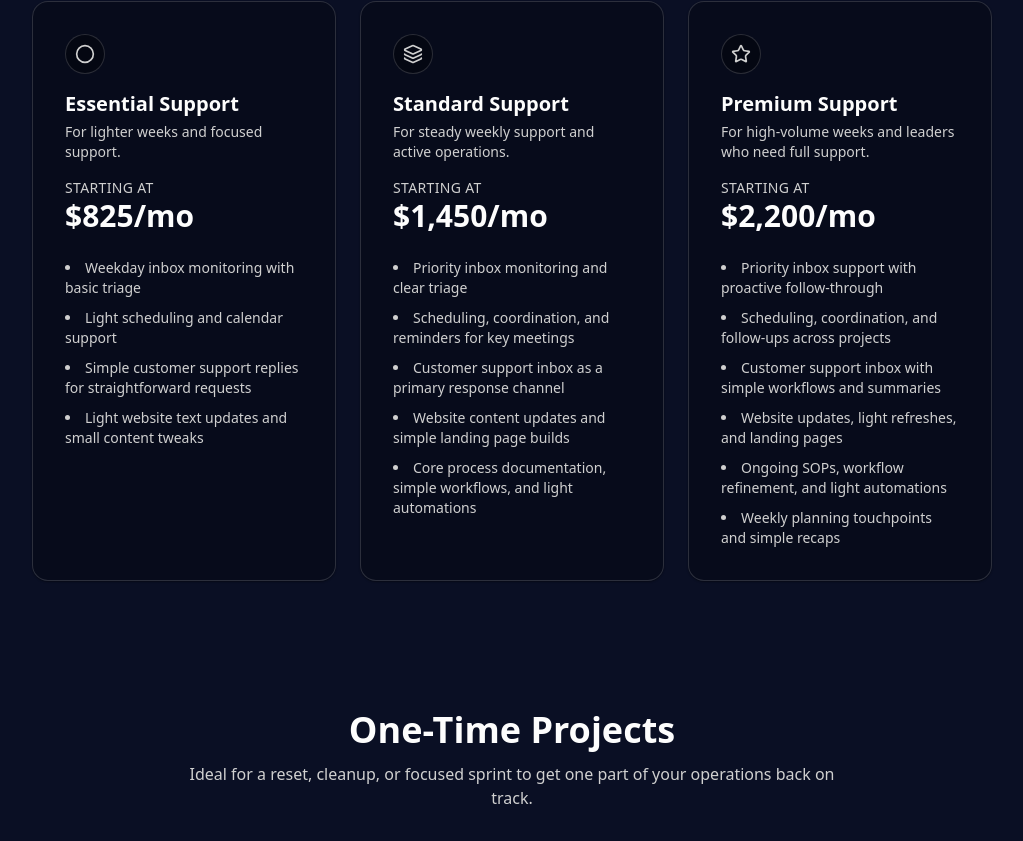
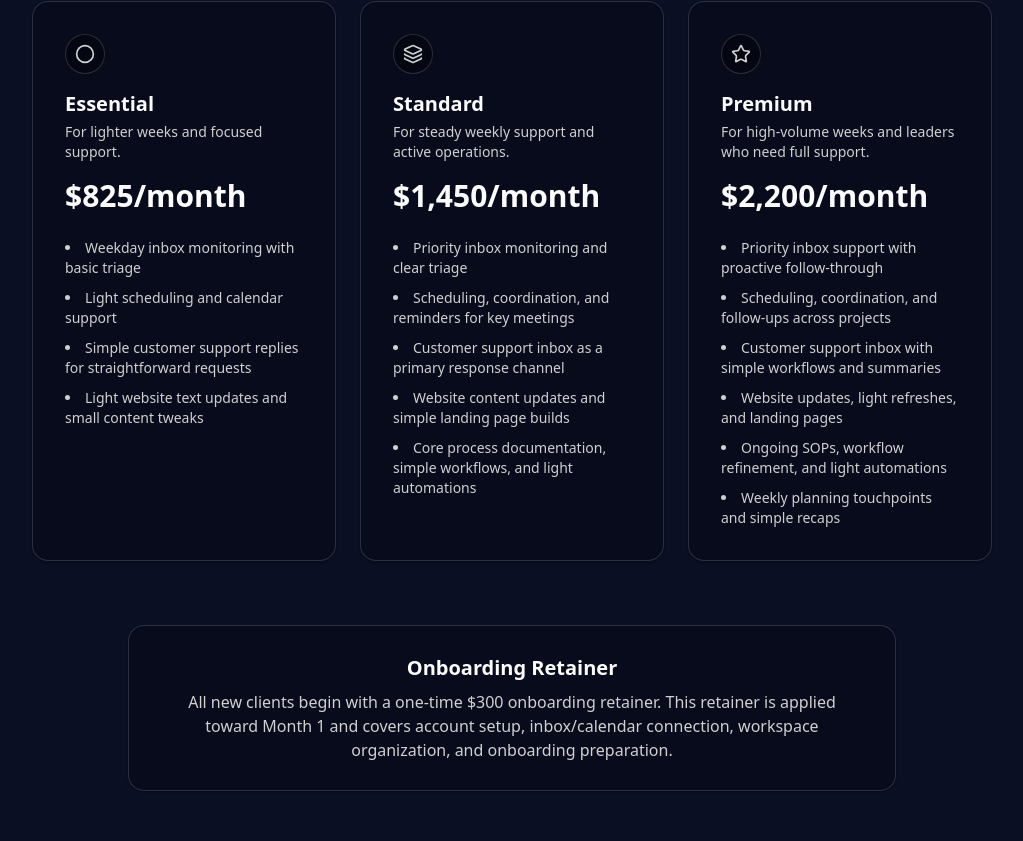
Before and after one commit to leeeeesamo/syntra-studio-site, a Next.js app: page /work-with-us in a window 1280 px wide. Shown: the part 754-1595 px from the top of the page, without its empty margins (128-1151 px from the left). Built offline with nearby package versions, Linux system fonts and the light colour scheme.

Commit message:
updated pricing to add retainer and additional faq

```diff
--- a/app/layout.jsx
+++ b/app/layout.jsx
@@ -34,20 +34,6 @@ export default function RootLayout({ children }) {
             {children}
           </main>
 
-          <div className="mt-10">
-            <div className="max-w-7xl mx-auto px-6 text-center text-xs sm:text-sm text-[var(--syntra-text-muted)]">
-              <p>
-                Prefer to reach out directly?{" "}
-                <a
-                  href="/contact"
-                  className="text-[var(--syntra-text-main)] underline-offset-2 hover:underline"
-                >
-                  Contact Syntra.
-                </a>
-              </p>
-            </div>
-          </div>
-
           <Footer />
         </div>
       </body>
--- a/app/work-with-us/page.jsx
+++ b/app/work-with-us/page.jsx
@@ -33,6 +33,15 @@ export default function WorkWithUsPage() {
 
         {/* Packages */}
         <PricingCards />
+
+        <section className="max-w-3xl mx-auto rounded-2xl bg-black/25 border border-[var(--syntra-border-soft)] px-6 py-6 sm:px-8 sm:py-7 text-center shadow-sm shadow-black/40">
+          <h2 className="text-lg sm:text-xl font-semibold text-[var(--syntra-heading)] mb-2">
+            Onboarding Retainer
+          </h2>
+          <p className="text-sm sm:text-base text-[var(--syntra-text-muted)] leading-relaxed">
+            All new clients begin with a one-time $300 onboarding retainer. This retainer is applied toward Month 1 and covers account setup, inbox/calendar connection, workspace organization, and onboarding preparation.
+          </p>
+        </section>
 
         {/* Divider */}
         <div className="h-px bg-[var(--syntra-border-soft)]/80 max-w-xs mx-auto" />
--- a/components/Header.jsx
+++ b/components/Header.jsx
@@ -37,31 +37,33 @@ export default function Header() {
                 className="hover:text-white inline-flex items-center gap-1"
               >
                 Services
-                <span className="text-[10px]">▾</span>
+                <span className="text-[10px] transition-transform duration-150 group-hover:translate-y-[1px]">
+                  ▾
+                </span>
               </Link>
-              <div className="absolute right-0 mt-2 w-64 rounded-2xl border border-[var(--syntra-border-soft)] bg-black/90 backdrop-blur-md shadow-lg opacity-0 scale-95 translate-y-1 pointer-events-none group-hover:opacity-100 group-hover:scale-100 group-hover:translate-y-0 group-hover:pointer-events-auto transition duration-150 ease-out">
-                <nav className="flex flex-col py-2 text-xs">
+              <div className="absolute right-0 mt-3 w-72 rounded-2xl border border-[var(--syntra-border-soft)]/80 bg-white text-[var(--syntra-deep-bg)] shadow-xl opacity-0 scale-95 translate-y-1 pointer-events-none group-hover:opacity-100 group-hover:scale-100 group-hover:translate-y-0 group-hover:pointer-events-auto transition-all duration-150 ease-out">
+                <nav className="flex flex-col py-2 text-xs sm:text-sm divide-y divide-black/5">
                   <Link
                     href="/services/executive-assistance"
-                    className="px-4 py-2 hover:text-white hover:bg-white/5"
+                    className="px-4 py-3 text-[var(--syntra-deep-bg)] hover:bg-[var(--syntra-deep-bg)] hover:text-white focus-visible:outline-none focus-visible:ring-2 focus-visible:ring-[var(--syntra-gradient-start)] first:rounded-t-2xl last:rounded-b-2xl transition-colors duration-150"
                   >
                     Executive &amp; Virtual Assistance
                   </Link>
                   <Link
                     href="/services/customer-service-support"
-                    className="px-4 py-2 hover:text-white hover:bg-white/5"
+                    className="px-4 py-3 text-[var(--syntra-deep-bg)] hover:bg-[var(--syntra-deep-bg)] hover:text-white focus-visible:outline-none focus-visible:ring-2 focus-visible:ring-[var(--syntra-gradient-start)] first:rounded-t-2xl last:rounded-b-2xl transition-colors duration-150"
                   >
                     Customer Service Support
                   </Link>
                   <Link
                     href="/services/operations-systems-support"
-                    className="px-4 py-2 hover:text-white hover:bg-white/5"
+                    className="px-4 py-3 text-[var(--syntra-deep-bg)] hover:bg-[var(--syntra-deep-bg)] hover:text-white focus-visible:outline-none focus-visible:ring-2 focus-visible:ring-[var(--syntra-gradient-start)] first:rounded-t-2xl last:rounded-b-2xl transition-colors duration-150"
                   >
                     Operations &amp; Systems Support
                   </Link>
                   <Link
                     href="/services/web-design-digital-presence"
-                    className="px-4 py-2 hover:text-white hover:bg-white/5"
+                    className="px-4 py-3 text-[var(--syntra-deep-bg)] hover:bg-[var(--syntra-deep-bg)] hover:text-white focus-visible:outline-none focus-visible:ring-2 focus-visible:ring-[var(--syntra-gradient-start)] first:rounded-t-2xl last:rounded-b-2xl transition-colors duration-150"
                   >
                     Web Design &amp; Digital Presence
                   </Link>
--- a/components/HeroSection.jsx
+++ b/components/HeroSection.jsx
@@ -8,7 +8,7 @@ export default function HeroSection() {
     <section className="relative min-h-screen -mt-24 pt-24 flex flex-col justify-center items-center text-center px-8 overflow-hidden">
       {/* Hero Banner Background */}
       <div
-        className="absolute inset-0 z-0 bg-fixed bg-cover bg-center bg-no-repeat"
+        className="absolute inset-0 z-0 bg-cover bg-center bg-no-repeat md:bg-fixed"
         style={{
           backgroundImage: 'url(/brand-assets/hero-banner.png)',
         }}
--- a/components/PricingCards.jsx
+++ b/components/PricingCards.jsx
@@ -4,9 +4,9 @@ import { Circle, Layers, Star } from "lucide-react";
 export default function PricingCards() {
   const plans = [
     {
-      name: "Essential Support",
+      name: "Essential",
       tone: "For lighter weeks and focused support.",
-      priceLine: "Starting at $825/mo",
+      priceLine: "$825/month",
       featured: false,
       icon: Circle,
       items: [
@@ -17,9 +17,9 @@ export default function PricingCards() {
       ],
     },
     {
-      name: "Standard Support",
+      name: "Standard",
       tone: "For steady weekly support and active operations.",
-      priceLine: "Starting at $1,450/mo",
+      priceLine: "$1,450/month",
       featured: true,
       icon: Layers,
       items: [
@@ -31,9 +31,9 @@ export default function PricingCards() {
       ],
     },
     {
-      name: "Premium Support",
+      name: "Premium",
       tone: "For high-volume weeks and leaders who need full support.",
-      priceLine: "Starting at $2,200/mo",
+      priceLine: "$2,200/month",
       featured: false,
       icon: Star,
       items: [
@@ -75,16 +75,13 @@ export default function PricingCards() {
                 <h3 className="text-lg sm:text-xl font-semibold text-[var(--syntra-heading)] mb-1">
                   {plan.name}
                 </h3>
-              <p className="text-xs sm:text-sm text-[var(--syntra-text-muted)] mb-4">
-                {plan.tone}
-              </p>
+                <p className="text-xs sm:text-sm text-[var(--syntra-text-muted)] mb-4">
+                  {plan.tone}
+                </p>
 
-              <p className="text-sm font-medium text-[var(--syntra-text-muted)] uppercase tracking-wide">
-                {"Starting at"}
-              </p>
-              <p className="text-2xl sm:text-3xl font-semibold text-[var(--syntra-heading)] mb-4">
-                {plan.priceLine.replace("Starting at ", "")}
-              </p>
+                <p className="text-2xl sm:text-3xl font-semibold text-[var(--syntra-heading)] mb-4">
+                  {plan.priceLine}
+                </p>
 
                 <ul className="mt-2 space-y-2.5 text-sm text-[var(--syntra-text-muted)] list-disc list-inside">
                   {plan.items.map((item) => (
--- a/components/ServicesFAQ.jsx
+++ b/components/ServicesFAQ.jsx
@@ -18,6 +18,18 @@ const workingFaqs = [
 ];
 
 const pricingFaqs = [
+  {
+    q: "Do you require a retainer?",
+    a: "Yes. All new clients pay a one-time $300 onboarding retainer credited toward their first month. It reserves your start date and covers initial setup and onboarding preparation.",
+  },
+  {
+    q: "Why is a retainer required?",
+    a: "It ensures your systems are set up correctly before support begins and secures dedicated time on our calendar.",
+  },
+  {
+    q: "Is the retainer refundable?",
+    a: "It is fully credited toward your first invoice and becomes non-refundable once onboarding begins.",
+  },
   {
     q: "Why are Syntra's prices lower than some national virtual assistant agencies?",
     a: "We intentionally keep our pricing approachable for small businesses and service-based professionals. Our goal is to provide high-quality support without the inflated overhead you see in large agencies. You receive dedicated, personalized service — not a rotating support team — and you only pay for what you actually need.",
```
